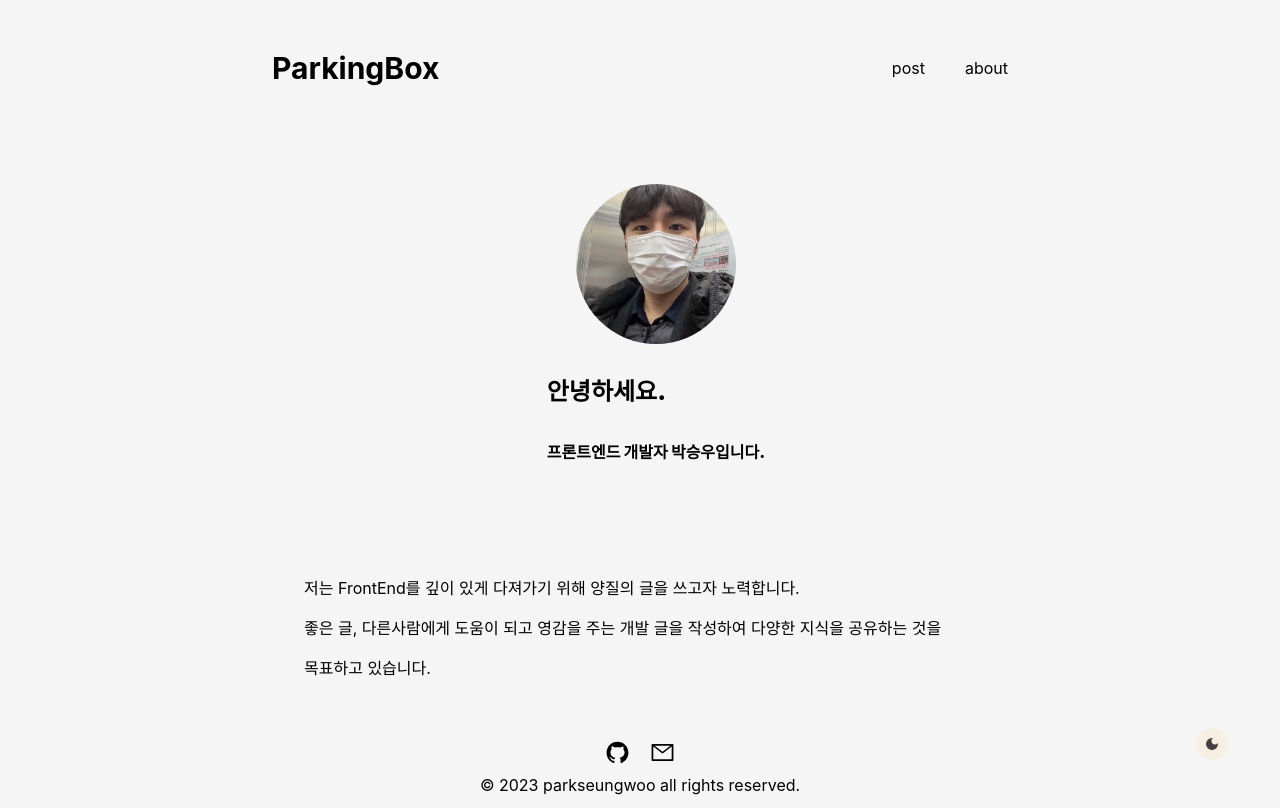
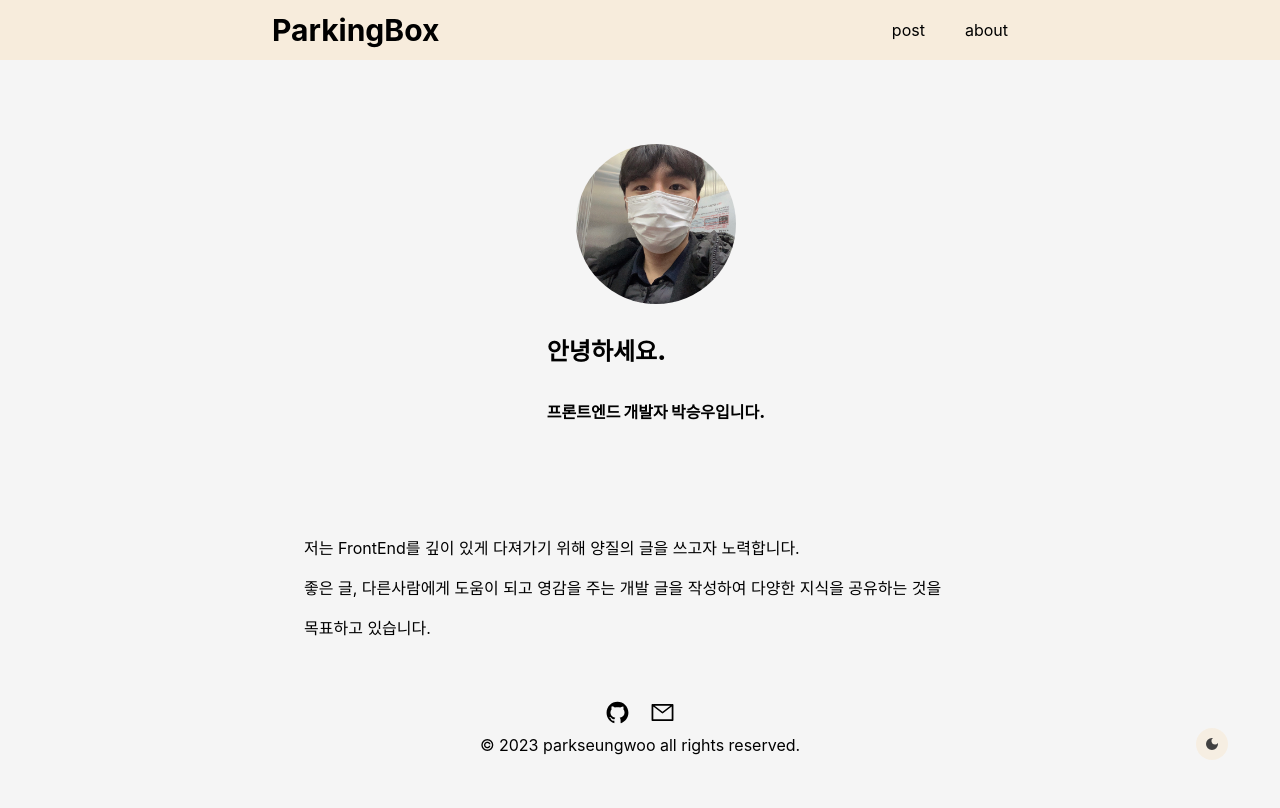
Before and after one commit to parkingbox/Parking-Blog, a Next.js app: page / in a window 1280 px wide. Built offline with nearby package versions, Linux system fonts and the light colour scheme; a web font is replaced by a local one.

Commit message:
fix: header 변경 및 ScrollIndicate 적용

```diff
--- a/src/app/layout.tsx
+++ b/src/app/layout.tsx
@@ -23,11 +23,10 @@ export default function RootLayout({
 }) {
   return (
     <html lang="en">
-
       <body className="dark:bg-neutral-800 bg-neutral-100">
         <Providers>
           <Header />
-          <main className="h-full mx-auto mt-14 w-full max-w-3xl px-4  ">
+          <main className="h-full mt-28 mx-auto w-full max-w-3xl px-4">
             {children}
           </main>
           <Footer />
--- a/src/app/post/page.tsx
+++ b/src/app/post/page.tsx
@@ -27,7 +27,7 @@ function PostPage() {
 
   return (
     <main className="mx-auto max-w-5xl h-screen">
-      <h1 className="my-8 text-center text-3xl font-bold">공부함</h1>
+      <h1 className=" text-center text-3xl font-bold">공부함</h1>
       {posts.map((post, idx) => (
         <>
           <PostCard key={idx} {...post} />
--- a/src/components/Header.tsx
+++ b/src/components/Header.tsx
@@ -5,10 +5,9 @@ import ScrollIndicate from "./ScrollIndicate";
 
 function Header() {
   return (
-    <nav className="mt-10 h-14 w-full">
-      {/* 디자인 변경 후  progresbar  */}
-      {/* <ScrollIndicate /> */}
-      <div className="mx-auto flex h-full w-full max-w-3xl items-center justify-between px-4 py-4">
+    <nav className="fixed top-0 w-full dark:bg-neutral-900 bg-[#F7ECDC]">
+      <ScrollIndicate />
+      <div className="mx-auto my-3 flex h-full w-full max-w-3xl items-center justify-between px-4 ">
         <h1 className="text-3xl font-bold">
           <Link href="/">ParkingBox</Link>
         </h1>
--- a/src/components/ScrollIndicate.tsx
+++ b/src/components/ScrollIndicate.tsx
@@ -25,7 +25,7 @@ export default function ScrollIndicate() {
         .progressBar {
           position: fixed;
           z-index: 50;
-          top: 40px;
+          top: 0px;
           left: 0px;
           height: 3px;
           border-radius: 0px 2px 0px 0px;
```
